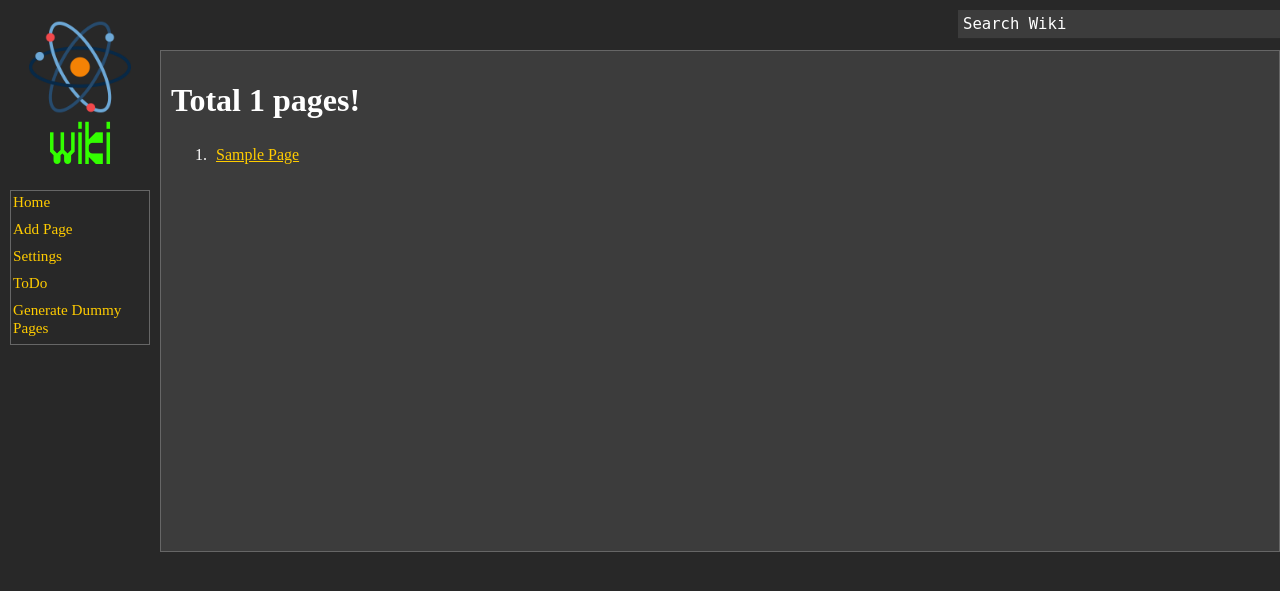
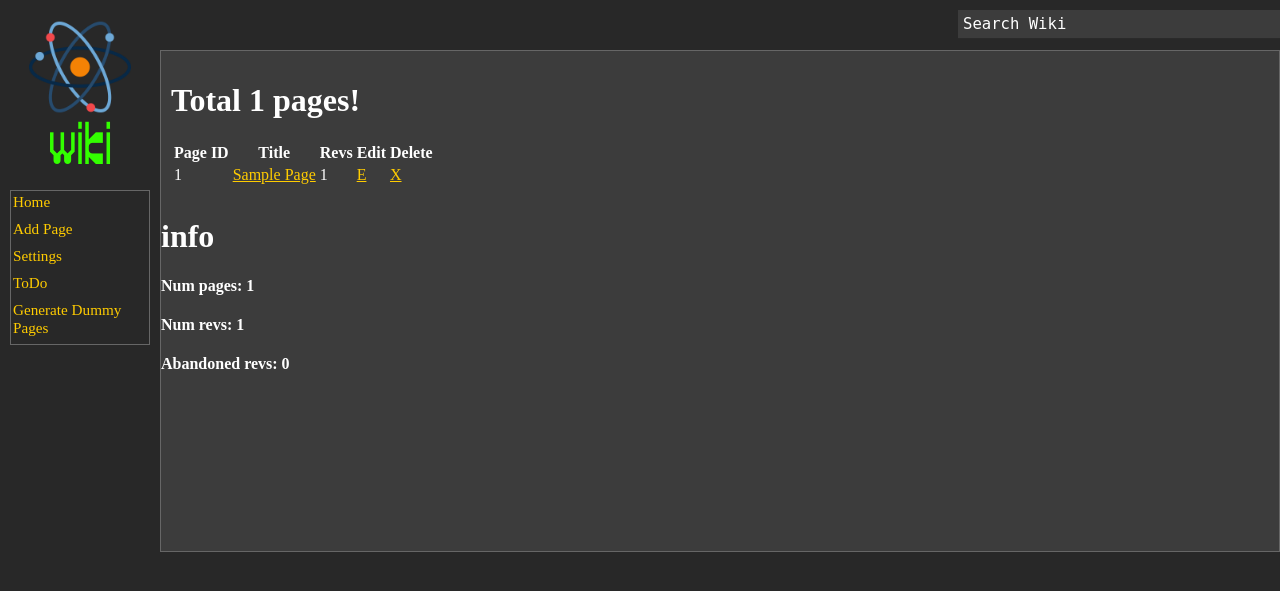
Before and after one commit to thesmileynoob/wiki, a Flask app: page / in a window 1280 px wide. Shown: the top 591 px of the page. Run offline with Flask 2, Linux system fonts and the light colour scheme; tables that the repository leaves empty hold one stand-in row (values such as "Sample post").

Commit message:
implement delete page function

```diff
--- a/app.py
+++ b/app.py
@@ -18,13 +18,22 @@ flask_app.config['DEBUG'] = True
 @flask_app.route('/')
 def homepage_view():
     session = new_session()
+
     pages = session.query(Page).all()
     num_pages = len(pages)
+    num_revs = session.query(Revision).count()
+    check = 0
+    for page in pages:
+        page.revcount = len(page.revisions)
+        check += page.revcount
+
+    abandoned = num_revs - check
     session.close()
 
     log.info(f"{num_pages} pages")
     return flask.render_template('home.html', num_pages=num_pages,
-                                 pages=pages)
+                                 pages=pages, num_revs=num_revs,
+                                 abandoned = abandoned)
 
 
 @flask_app.route('/wiki/<title>')
@@ -36,14 +45,35 @@ def page_view(title):
         page = session.query(Page).filter_by(title=title).one()
     except NoResultFound:
         return 'No match found'
-        #TODO Handle this!
+        # TODO Handle this!
 
     rev = page.revisions[0]
 
     session.close()
 
-    return flask.render_template('page.html', title=Page.pretty_title(page.title),
-                                 content=rev.content)
+    return flask.render_template(
+        'page.html',
+        page_id=page.id,
+        title=Page.pretty_title(page.title),
+        content=rev.content)
+
+
+@flask_app.route('/delete/<int:id>')
+def page_delete(id):
+    session = new_session()
+    try:
+        page = session.query(Page).filter_by(id=id).one()
+        del page.revisions
+        del page
+        msg = f'Page(id: {id}) deleted successfully'
+    except NoResultFound:
+        msg = f'Delete Failed- Page(id: {id}) doesnt exist!'
+    finally:
+        session.commit()
+        session.close()
+
+    return flask.render_template('redirect.html',
+                                 title=f'Delete Page {id}', message=msg)
 
 
 @flask_app.route('/todo')
--- a/templates/home.html
+++ b/templates/home.html
@@ -9,12 +9,41 @@
 
     <h1>Total {{num_pages}} pages!</h1>
 
-    <ol>
-        {% for page in pages %}
-            <li style="padding: 5px;"><a href="/wiki/{{ page.title }}">{{ page.pretty_title(page.title) }}</a></li>
-        {% endfor %}
-    </ol>
+    <table>
+        <thead>
+            <tr>
+                <th>Page ID</th>
+                <th>Title</th>
+                <th>Revs</th>
+                <th>Edit</th>
+                <th>Delete</th>
+            </tr>
+        </thead>
+        <tbody>
 
+            {% for page in pages %}
+            <tr>
+                <td>{{ page.id }}</td>
+                <td>
+                    <a href="/wiki/{{ page.title }}"> {{ page.pretty_title(page.title) }} </a>
+                </td>
+                <td> {{ page.revcount }} </td>
+                <td><a href="/edit/{{ page.id }}">E</a></td>
+                <td><a href="/delete/{{ page.id }}">X</a></td>
+            </tr>
+            {% endfor %}
+
+        </tbody>
+
+    </table>
+
+</div>
+
+<div>
+    <h1>info</h1>
+    <h4>Num pages: {{ num_pages }}</h4>
+    <h4>Num revs: {{ num_revs }}</h4>
+    <h4>Abandoned revs: {{ abandoned }}</h4>
 </div>
 
 
```
Also changed, not shown: templates/page.html (+4 -3 lines).
